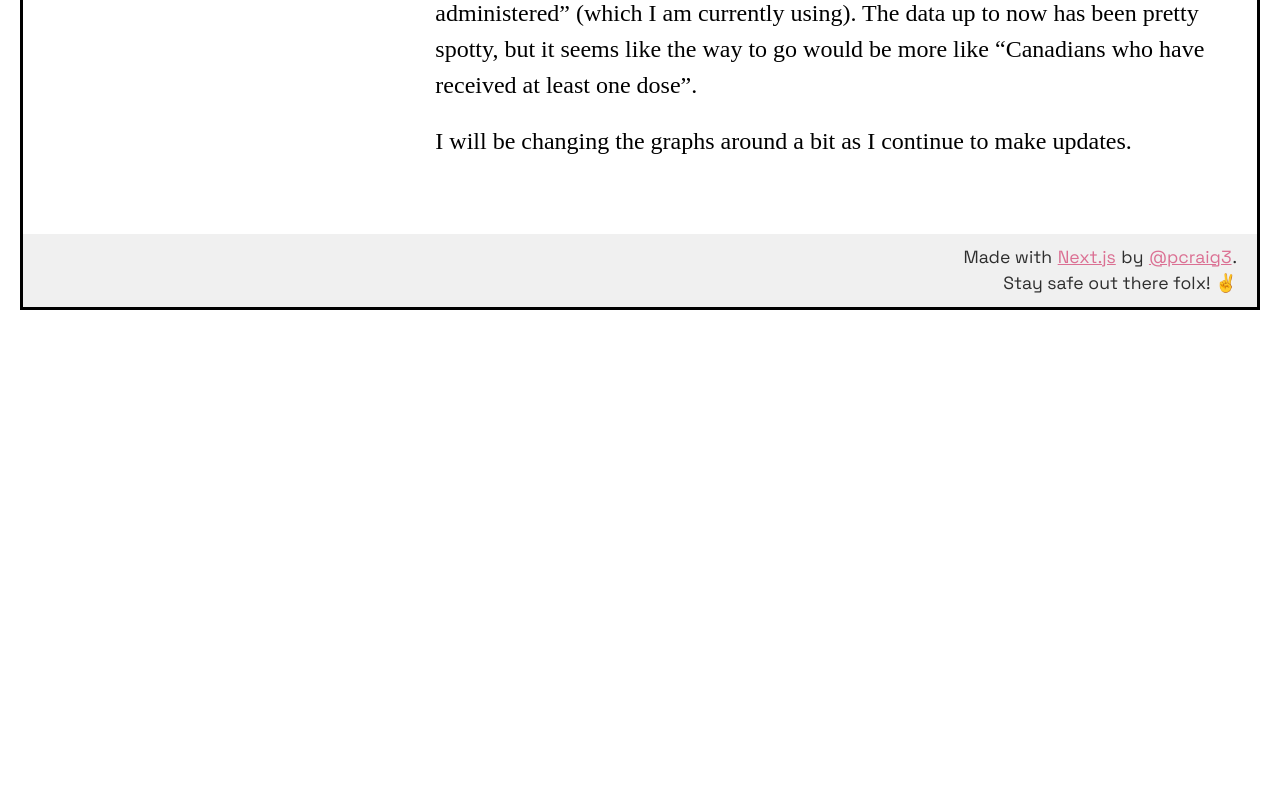
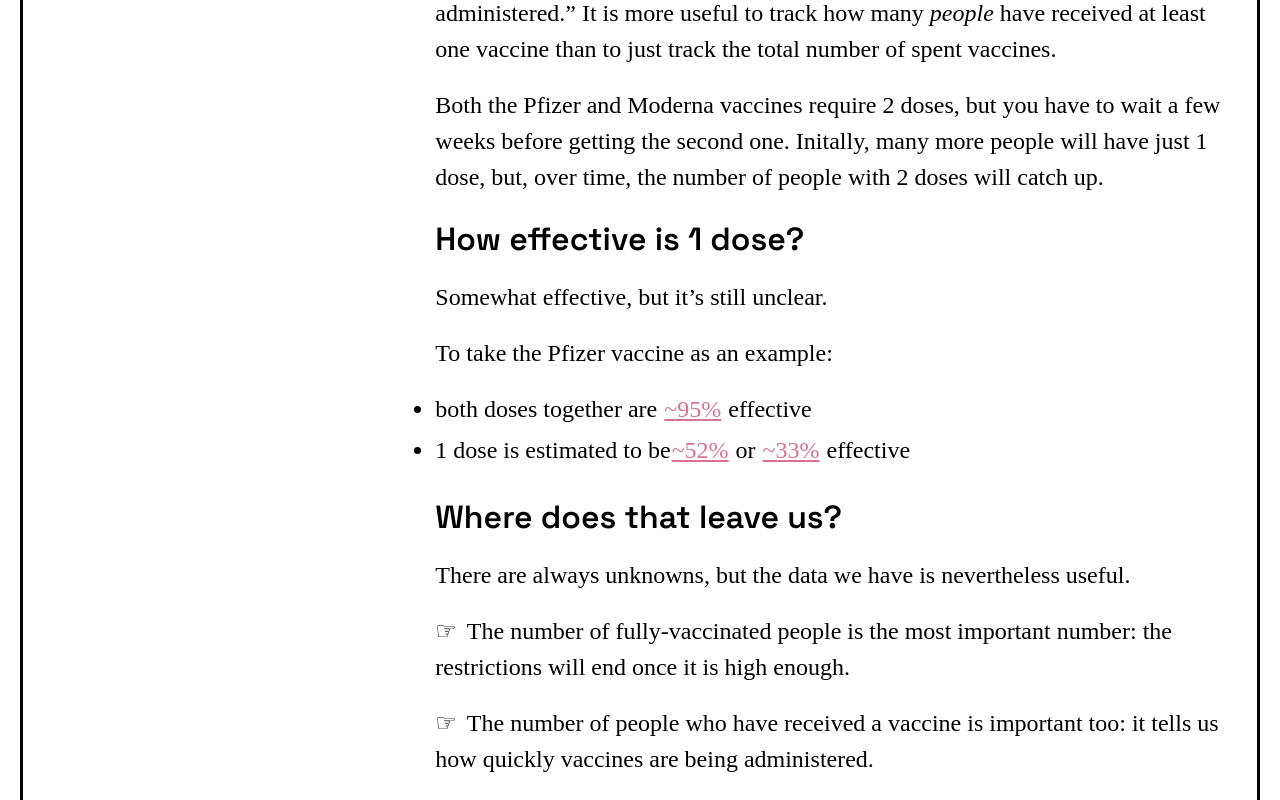
Before and after one commit to pcraig3/vacs, a Next.js app: page /methodology in a window 1280 px wide. Shown: the part 680-1480 px from the top of the page. Before the commit the page ends 1010 px from the top, so only its background shows below. Built offline with nearby package versions, Linux system fonts and the light colour scheme; a web font is replaced by a local one.

Commit message:
Update Methodology page with lots of clutch info

```diff
--- a/pages/about.js
+++ b/pages/about.js
@@ -7,7 +7,7 @@ export default function About() {
       <section>
         <h1>About</h1>
         <p>
-          <Link href="/methodology">
+          <Link href="/">
             <a>Canada-Vaccine-Tracker dot CA</a>
           </Link>{' '}
           is a little hobby project built by{' '}
--- a/pages/methodology.js
+++ b/pages/methodology.js
@@ -27,13 +27,72 @@ export default function About() {
           Trudeau said that vaccines should be generally available. It seems to me that we would be
           in really good shape if 70% of Canadians were vaccinated by mid-September.
         </p>
-        <h2>Caveats</h2>
+        <h2>People vs doses</h2>
         <p>
-          “Fully-vaccinated Canadians” is a different number than “Vaccine doses administered”
-          (which I am currently using). The data up to now has been pretty spotty, but it seems like
-          the way to go would be more like “Canadians who have received at least one dose”.
+          “Canadians who have received the vaccine” is a lower number than “Vaccine doses
+          administered.” It is more useful to track how many <em>people</em> have received at least
+          one vaccine than to just track the total number of spent vaccines.
         </p>
-        <p>I will be changing the graphs around a bit as I continue to make updates.</p>
+        <p>
+          Both the Pfizer and Moderna vaccines require 2 doses, but you have to wait a few weeks
+          before getting the second one. Initally, many more people will have just 1 dose, but, over
+          time, the number of people with 2 doses will catch up.
+        </p>
+        <h2>How effective is 1 dose?</h2>
+        <p>Somewhat effective, but it’s still unclear.</p>
+        <p>To take the Pfizer vaccine as an example:</p>
+        <ul>
+          <li>
+            both doses together are{' '}
+            <Link href="https://www.bmj.com/content/371/bmj.m4826">
+              <a target="blank">~95%</a>
+            </Link>{' '}
+            effective
+          </li>
+          <li>
+            1 dose is estimated to be
+            <Link href="https://www.bmj.com/content/371/bmj.m4826">
+              <a target="blank">~52%</a>
+            </Link>{' '}
+            or{' '}
+            <Link href="https://www.theguardian.com/world/2021/jan/19/single-covid-vaccine-dose-in-israel-less-effective-than-we-hoped">
+              <a target="blank">~33%</a>
+            </Link>{' '}
+            effective
+          </li>
+        </ul>
+        <h2>Where does that leave us?</h2>
+        <p>There are always unknowns, but the data we have is nevertheless useful.</p>
+        <p>
+          <span className="manicule" aria-hidden="true">
+            ☞
+          </span>
+          The number of fully-vaccinated people is the most important number: the restrictions will
+          end once it is high enough.
+        </p>
+        <p>
+          <span className="manicule" aria-hidden="true">
+            ☞
+          </span>
+          The number of people who have received a vaccine is important too: it tells us how quickly
+          vaccines are being administered.
+        </p>
+        <p>
+          <span className="manicule" aria-hidden="true">
+            ☞
+          </span>
+          Watching the progress of vaccine distribution vs the number of days in the year helps us
+          estimate how likely it is that I will be able to do a summer road trip to the Gaspésie.
+        </p>
+
+        <style jsx>{`
+          ul + h2 {
+            margin-top: 20px;
+          }
+          .manicule {
+            margin-right: 10px;
+          }
+        `}</style>
       </section>
     </Layout>
   )
--- a/styles/global.css
+++ b/styles/global.css
@@ -49,7 +49,8 @@ ol li {
   margin-bottom: 5px;
 }
 
-p {
+p,
+section li {
   font-family: 'Piazzolla', serif;
   margin-bottom: 20px;
 }
```
Also changed, not shown: pages/sources.js (+7 -16 lines).
